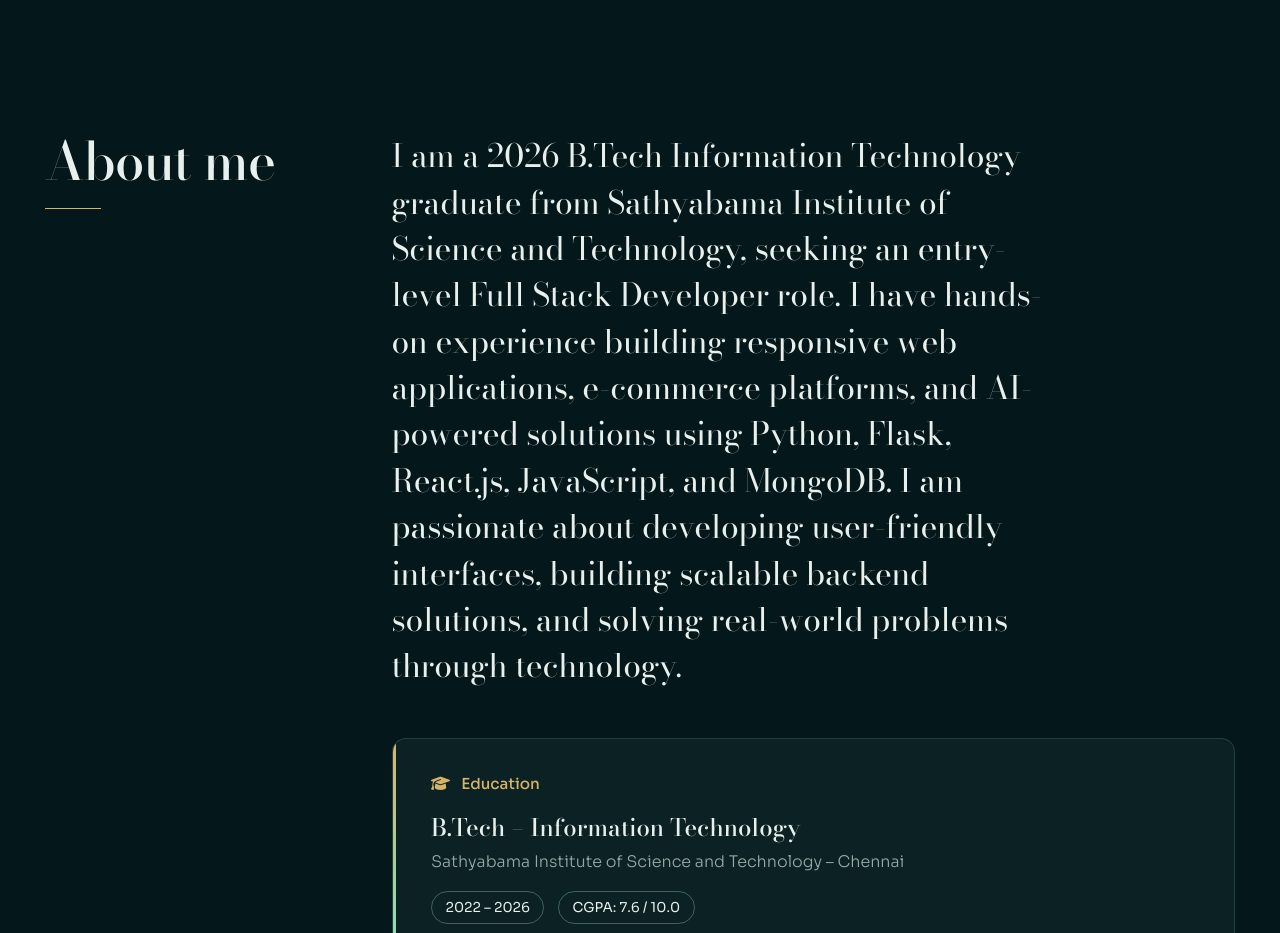
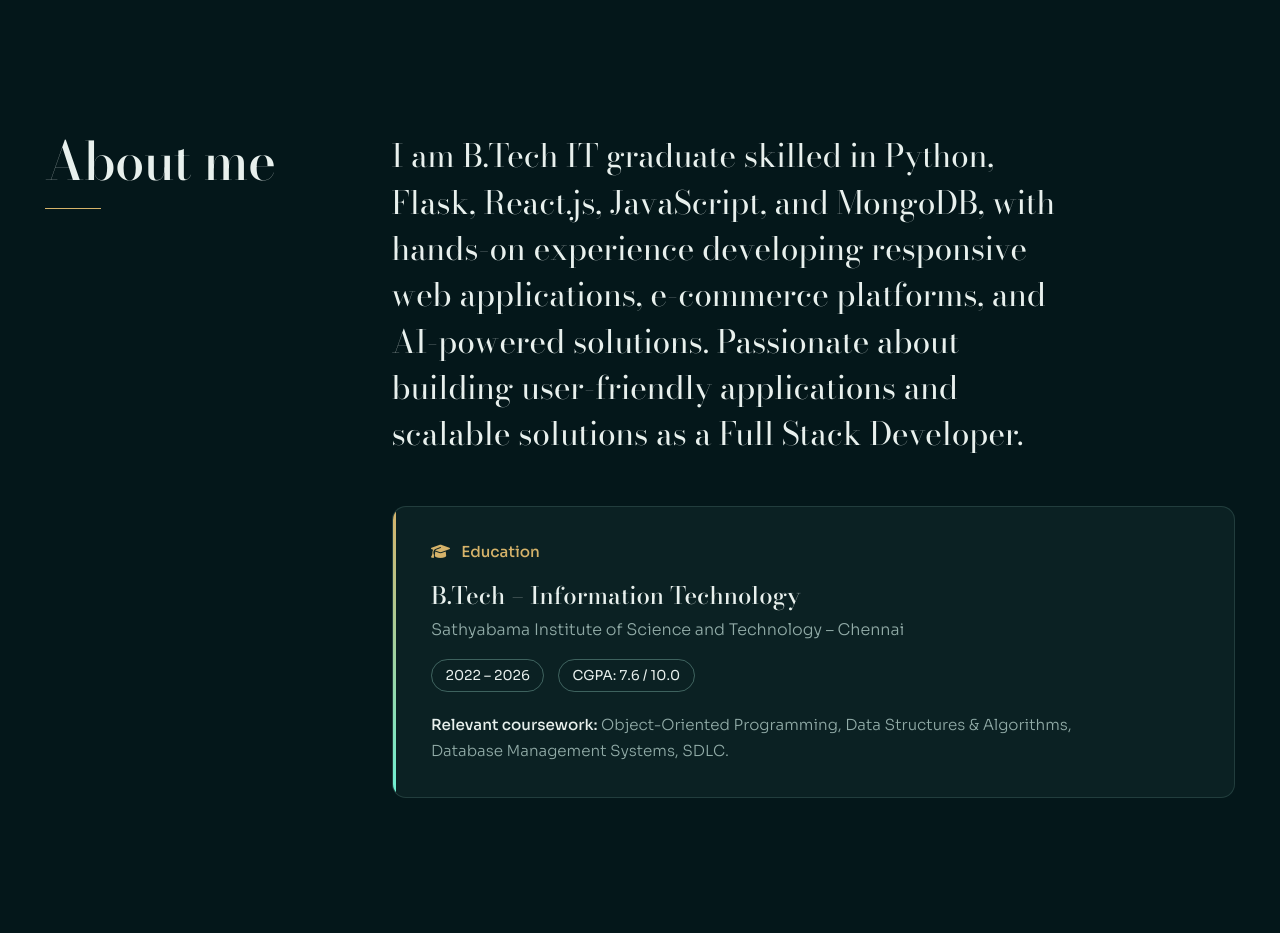
Before and after one commit to Arivu-2005/Portfolio, a plain HTML site: page index.html in a window 1280 px wide. Shown: the part 1020-1953 px from the top of the page. Drawn offline with nearby package versions, Linux system fonts and the light colour scheme.

Commit message:
Revise about section for brevity and clarity
Condensed the about section to highlight key skills and experiences more succinctly.

```diff
--- a/index.html
+++ b/index.html
@@ -152,11 +152,9 @@
 
                 <div class="about-content">
                     <p class="about-text reveal">
-                        I am a 2026 B.Tech Information Technology graduate from Sathyabama Institute of Science and Technology,
-                        seeking an entry-level Full Stack Developer role. I have hands-on experience building responsive web applications,
-                        e-commerce platforms, and AI-powered solutions using Python, Flask, React.js, JavaScript, and MongoDB.
-                        I am passionate about developing user-friendly interfaces, building scalable backend solutions,
-                        and solving real-world problems through technology.
+                        I am B.Tech IT graduate skilled in Python, Flask, React.js, JavaScript, and MongoDB, with hands-on
+                        experience developing responsive web applications, e-commerce platforms, and AI-powered solutions.
+                        Passionate about building user-friendly applications and scalable solutions as a Full Stack Developer.
                     </p>
 
                     <div class="education-card reveal">
```
